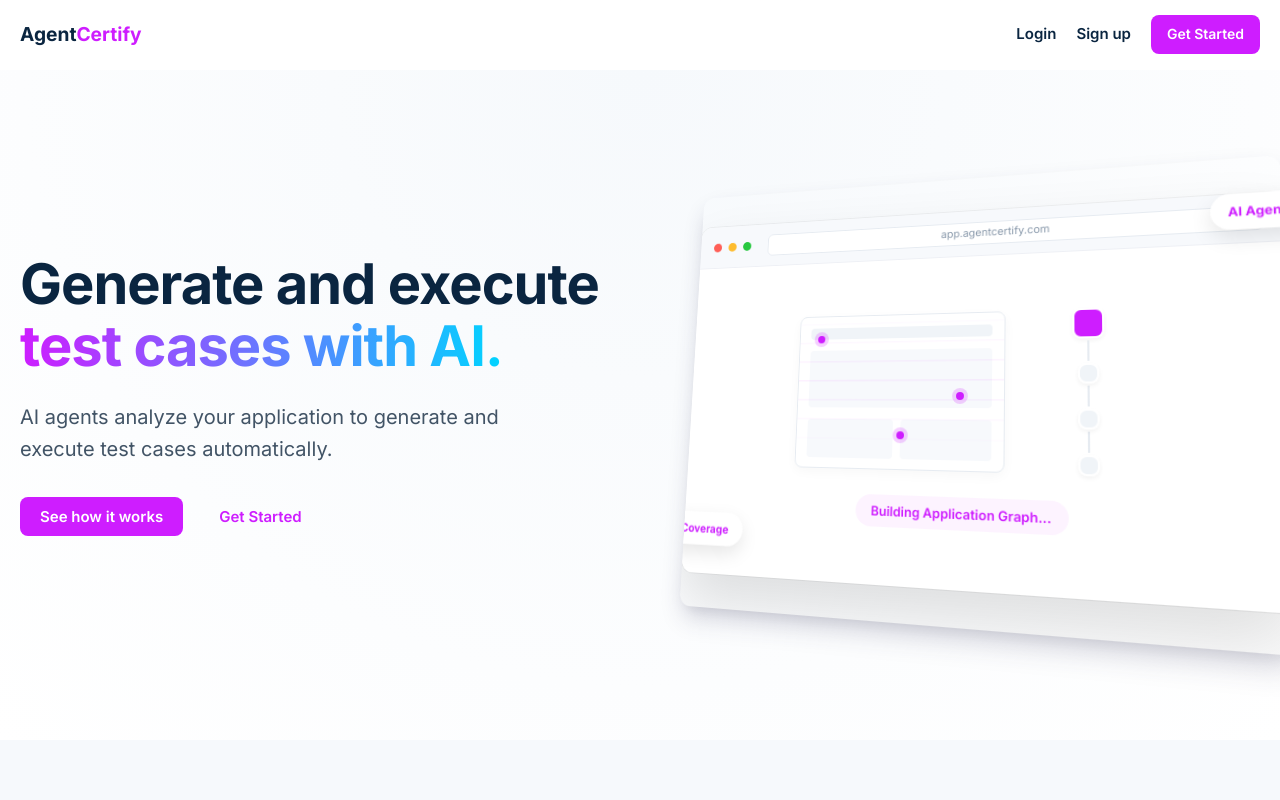
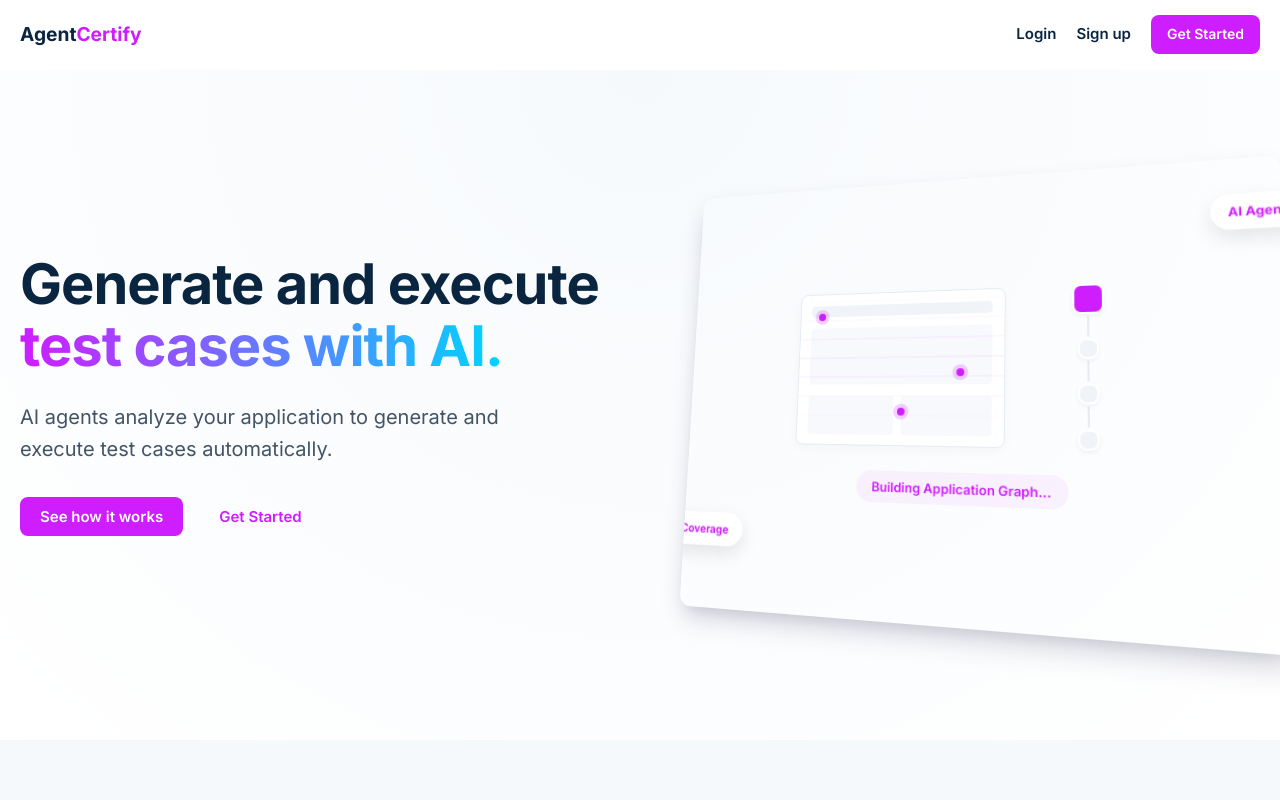
Before and after one commit to AnoopKishanS/agentCertifyWeb, a React (Vite) app: page / in a window 1280 px wide. Shown: the top 800 px of the page. Built offline with nearby package versions, Linux system fonts and the light colour scheme.

Commit message:
Remove outer window frame from HeroAnimation

```diff
--- a/src/components/HeroAnimation.css
+++ b/src/components/HeroAnimation.css
@@ -47,76 +47,27 @@
     }
 }
 
-.ha-window {
+/* Main Content Container (No Window Frame) */
+.ha-animation-content {
     width: 100%;
     max-width: 600px;
-    /* Increased Width */
     height: 380px;
-    /* Increased Height */
-    background: #ffffff;
+    position: relative;
+    /* Keeping background transparent or white depending on desired look.
+       If "remove outer box" means transparent, we use transparent.
+       But the content (cards etc) might need contrast.
+       Let's keep it clean and transparent for now, assuming elements have their own definition */
+    background: transparent;
     border-radius: 12px;
-    box-shadow: 0 30px 60px rgba(0, 0, 0, 0.12), 0 0 0 1px rgba(0, 0, 0, 0.05);
-    /* Stripe-like border/shadow */
+    /* Removed box-shadow and border */
     display: flex;
     flex-direction: column;
     overflow: hidden;
-    position: relative;
+    padding: 0;
+    /* Removed padding from body, might need to add back to stages if needed */
 }
 
-.ha-header {
-    height: 48px;
-    /* Taller header */
-    background: #f7f9fc;
-    border-bottom: 1px solid #eef0f5;
-    display: flex;
-    align-items: center;
-    padding: 0 16px;
-    gap: 8px;
-}
-
-.ha-dot {
-    width: 10px;
-    height: 10px;
-    border-radius: 50%;
-}
-
-.ha-dot.red {
-    background: #ff5f57;
-}
-
-.ha-dot.yellow {
-    background: #febc2e;
-}
-
-.ha-dot.green {
-    background: #28c840;
-}
-
-.ha-url-bar {
-    height: 24px;
-    background: #fff;
-    border: 1px solid #e6ebf1;
-    border-radius: 6px;
-    flex: 1;
-    margin-left: 12px;
-    display: flex;
-    align-items: center;
-    justify-content: center;
-}
-
-.ha-url-text {
-    font-size: 11px;
-    color: #8898aa;
-}
-
-.ha-body {
-    flex: 1;
-    position: relative;
-    padding: 30px;
-    font-family: 'Inter', sans-serif;
-    background: #fff;
-}
-
+/* Ensure stages have full size */
 .ha-stage {
     position: absolute;
     top: 0;
--- a/src/components/HeroAnimation.jsx
+++ b/src/components/HeroAnimation.jsx
@@ -22,16 +22,7 @@
                 <span>Coverage</span>
             </div>
 
-            <div className="ha-window">
-                <div className="ha-header">
-                    <div className="ha-dot red"></div>
-                    <div className="ha-dot yellow"></div>
-                    <div className="ha-dot green"></div>
-                    <div className="ha-url-bar">
-                        <span className="ha-url-text">app.agentcertify.com</span>
-                    </div>
-                </div>
-                <div className="ha-body">
+            <div className="ha-animation-content">
                 {/* Step 0: Connect */}
                 <div className={`ha-stage stage-connect ${step === 0 ? 'active' : ''}`}>
                     <div className="ha-app-icon">
@@ -147,7 +138,6 @@
                 </div>
             </div>
         </div>
-        </div>
     );
 };
 
```
Lines whose indentation alone changed are shown as unchanged.
